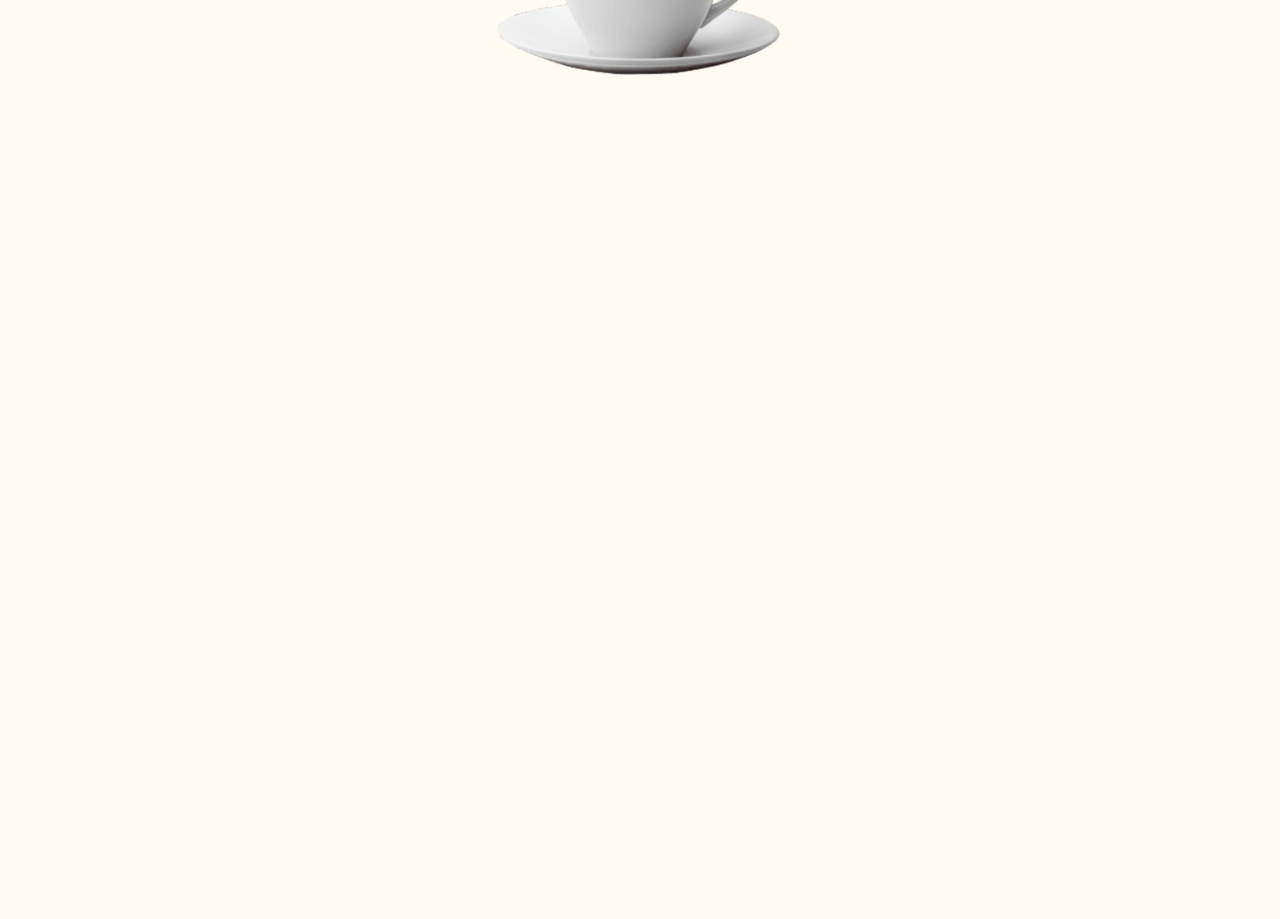
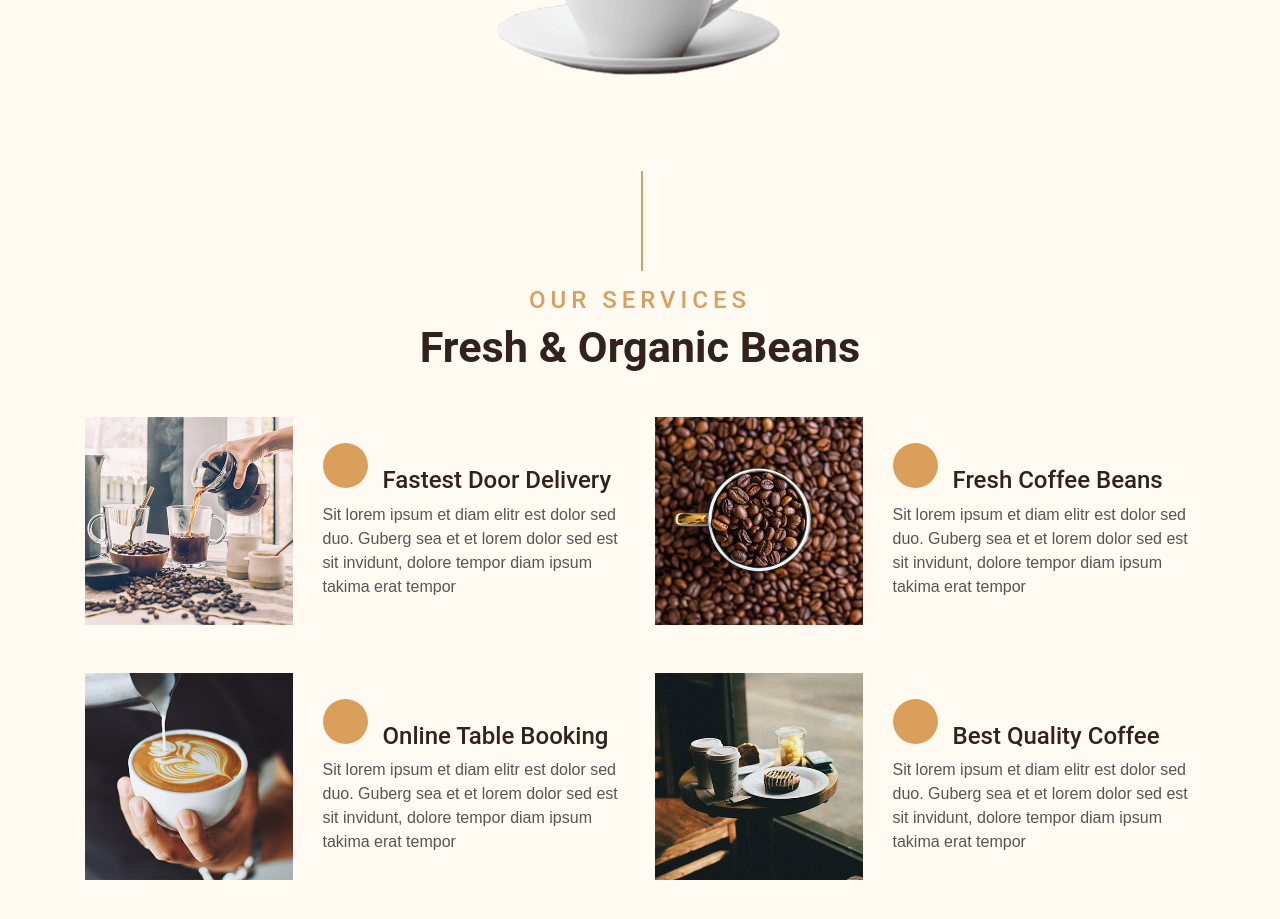
Before and after one commit to Mukhtarrahimi/cooffe-shop, a Next.js app: page / in a window 1280 px wide. Shown: the part 1520-2439 px from the top of the page. Before the commit the page ends 1643 px from the top, so only its background shows below. Built offline with nearby package versions, Linux system fonts and the light colour scheme.

Commit message:
services add to index.js file

```diff
--- a/pages/index.js
+++ b/pages/index.js
@@ -1,4 +1,5 @@
 import About from '@/components/templates/Index/About';
+import Services from '@/components/templates/Index/Services';
 import Slider from '@/components/templates/Index/Slider';
 import React from 'react';
 
@@ -7,6 +8,7 @@ function index() {
     <>
       <Slider />
       <About />
+      <Services />
     </>
   );
 }
```
